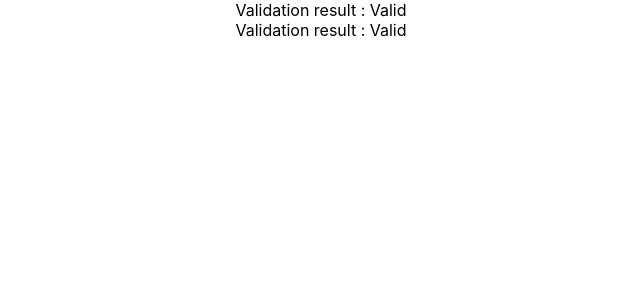
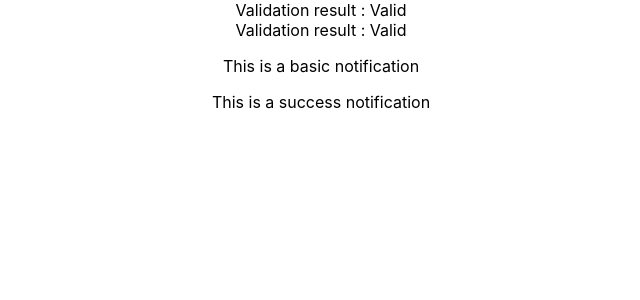
Before and after one commit to toanlehcm/HoleTex, a React (Create React App) app: page / in a window 1280 px wide. Shown: the top 300 px of the page, without its empty margins (319-959 px from the left). Built offline with nearby package versions, Linux system fonts and the light colour scheme.

Commit message:
LiskovSubstitutionPrinciple - Example: Notification Components

```diff
--- /dev/null
+++ b/src/lesson/LiskovSubstitutionPrinciple/Notification.js
@@ -0,0 +1,13 @@
+import React from 'react';
+
+const Notification = ({ message }) => {
+  console.log('Notification', message);
+
+  return (
+    <div className="notification">
+      <p>{message}</p>
+    </div>
+  );
+};
+
+export default Notification;
--- /dev/null
+++ b/src/lesson/LiskovSubstitutionPrinciple/SuccessNotification.js
@@ -0,0 +1,14 @@
+import React from 'react';
+import Notification from './Notification';
+
+const SuccessNotification = ({ message }) => {
+  console.log('SuccessNotification', message);
+
+  return (
+    <div className="notification success">
+      <Notification message={message} />
+    </div>
+  );
+};
+
+export default SuccessNotification;
--- a/src/lesson/LiskovSubstitutionPrinciple/index.js
+++ b/src/lesson/LiskovSubstitutionPrinciple/index.js
@@ -1,9 +1,11 @@
 import React from 'react';
+import Notification from './Notification';
+import SuccessNotification from './SuccessNotification';
 
 class FormValidator extends React.Component {
   validate() {
     const { value } = this.props;
-    console.log('value', value);
+    // console.log('value', value);
     return value && value.trim() !== '';
   }
 
@@ -15,9 +17,9 @@ class FormValidator extends React.Component {
 class EmailValidator extends FormValidator {
   validate() {
     const { value } = this.props;
-    console.log('value *', value);
+    // console.log('value *', value);
     const isValidBase = super.validate();
-    console.log('isValidBase', isValidBase);
+    // console.log('isValidBase', isValidBase);
     const emailPattern = /^[^\s@]+@[^\s@]+\.[^\s@]+$/;
     return isValidBase && emailPattern.test(value);
   }
@@ -28,6 +30,9 @@ function LiskovSubstitutionPrinciple(props) {
     <>
       <FormValidator value="test" />
       <EmailValidator value="test@example.com" />
+
+      <Notification message="This is a basic notification" />
+      <SuccessNotification message="This is a success notification" />
     </>
   );
 }
```
